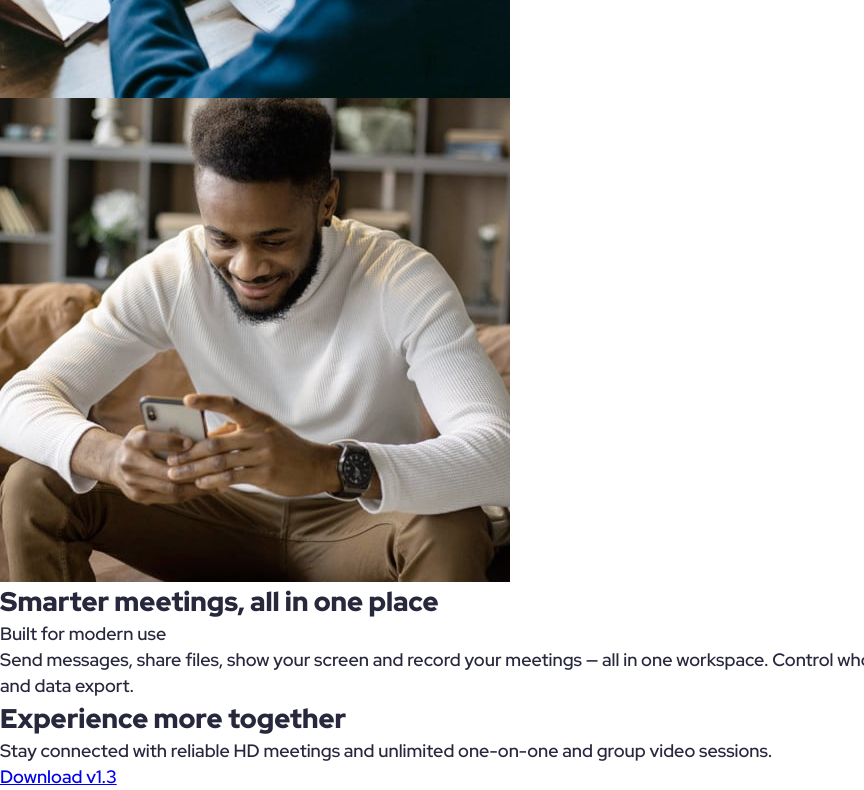
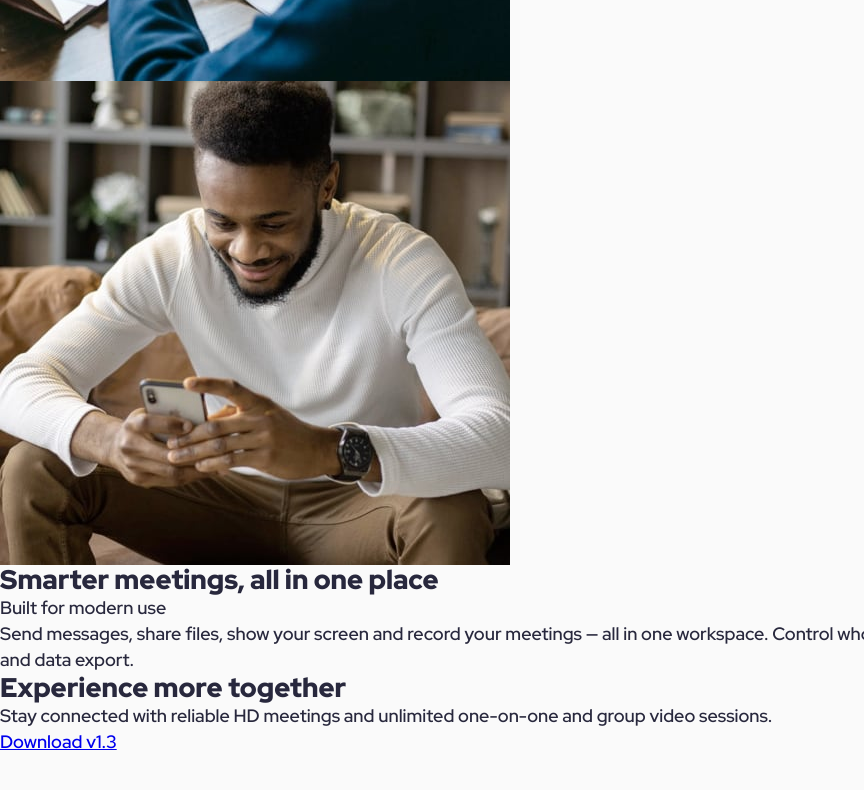
Before and after one commit to vanzasetia/meet-landing-page, a website: page index.html in a window 1280 px wide. Shown: the part 1535-2325 px from the top of the page, without its empty margins (0-864 px from the left). After the commit the page ends 2290 px from the top, so only its background shows below. Drawn offline with Linux system fonts and the light colour scheme; files whose address does not match are found by name.

Commit message:
Add the latest compiled Sass

```diff
--- a/css/style.css
+++ b/css/style.css
@@ -470,16 +470,22 @@ html {
 }
 
 body {
-  font: 1.125rem/1.45 "Red Hat Display", sans-serif;
+  font: 500 1.125rem/1.45 "Red Hat Display", sans-serif;
   color: #28283d;
+  background-color: #fafafa;
+}
+
+h1,
+h2 {
+  font-weight: 900;
 }
 
 h1 {
-  font: 3.5em/1 inherit;
+  line-height: 1;
 }
 
 h2 {
-  font: 2.2em/1 inherit;
+  line-height: 1.1;
 }
 
 p {
```
